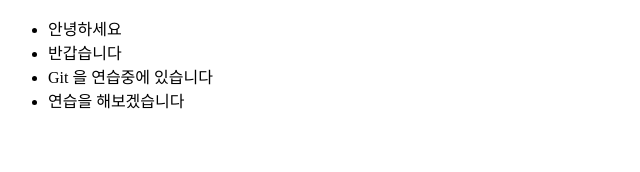
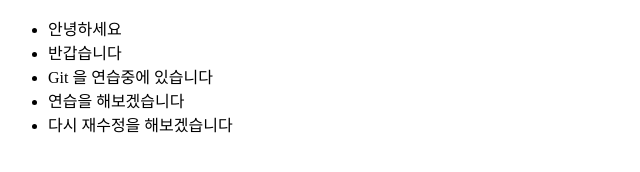
Before and after one commit to Leegyuhaeng/text-project, a plain HTML site: page index.html in a window 1280 px wide. Shown: the whole page, without its empty margins (0-640 px from the left). Drawn offline with Linux system fonts and the light colour scheme.

Commit message:
second commit

```diff
--- a/index.html
+++ b/index.html
@@ -13,6 +13,7 @@
             <li>반갑습니다</li>
             <li>Git 을 연습중에 있습니다</li>
             <li>연습을 해보겠습니다</li>
+            <li>다시 재수정을 해보겠습니다</li>
         </ul>
     </header>
     <nav></nav>
```
